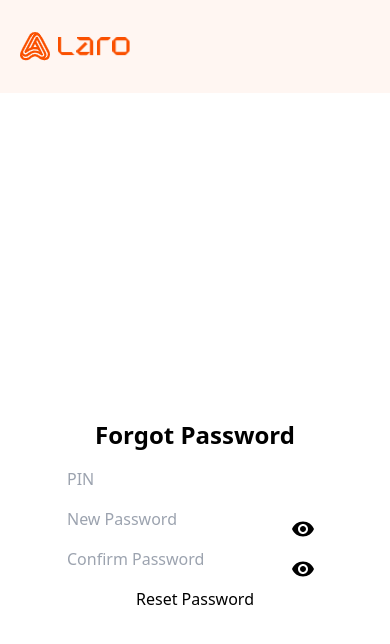
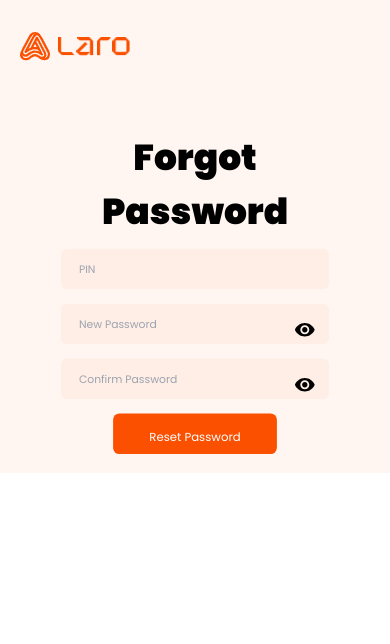
Before and after one commit to novice-is-me/Laro-App, a React (Vite) app: page /forgot-password in a window 390 px wide. Shown: the top 644 px of the page. Built offline with nearby package versions, Linux system fonts and the light colour scheme; a web font is replaced by a local one.

Commit message:
Fixed Design

```diff
--- a/src/pages/CreateAccount.jsx
+++ b/src/pages/CreateAccount.jsx
@@ -242,13 +242,17 @@ const CreateAccount = () => {
               {/* Error message for last name validation */}
             </li>
             <li className="mb-5">
-              <textarea
+              <input
+                type="text"
                 placeholder="Address"
                 required
                 onChange={(e) => setAddress(e.target.value)}
-                className="bg-[#FFEEE6] w-[298px] rounded-[7px] border-none pl-[20px] pr-[20px] pt-[10px] pb-[20px] text-[12px] font-Poppins"
-              ></textarea>
+                className={`bg-[#FFEEE6] w-[298px] h-[45px] rounded-[7px] border-none pl-[20px] pr-[35px] text-[12px] font-Poppins
+              ${address ? "outline-green-600" : "outline-none"}`}
+              />
+              {/* Error message for address validation */}
             </li>
+
             <li className="mb-5 ">
               <input
                 ref={userRef}
--- a/src/pages/ForgotPassword.jsx
+++ b/src/pages/ForgotPassword.jsx
@@ -58,16 +58,19 @@ const ForgotPassword = () => {
   };
 
   return (
-    <div className="flex flex-col items-center justify-center h-screen">
-      <h2 className="text-2xl font-bold mb-4">Forgot Password</h2>
-      <form className="flex flex-col gap-4 w-64" onSubmit={handleSubmit}>
+    <div className="bg-[#FFF6F2] flex w-full overflow-x-hidden box-border px-20 lg:px-14 sm:p-0">
+      <div className="box-border mx-auto relative flex flex-col justify-center items-start gap-3 w-[50%] sm:w-[100%] pl-24 lg:pl-0 sm:items-center sm:scale-[0.9] sm:text-center">
+        <h2 className="mt-[20px] text-[40px] font-Poppins font-black">
+          Forgot Password
+        </h2>
+        <form className="sm:text-center" onSubmit={handleSubmit}>
           <input
             type="text"
             placeholder="PIN"
             value={pin}
             onChange={(e) => setPin(e.target.value)}
             required
-          className="input-style"
+            className="bg-[#FFEEE6] w-[298px] h-[45px] rounded-[7px] border-none pl-[20px] pr-[35px] text-[12px] font-Poppins mb-4"
           />
           <div className="relative input-group">
             <input
@@ -76,11 +79,11 @@ const ForgotPassword = () => {
               value={newPassword}
               onChange={(e) => setNewPassword(e.target.value)}
               required
-            className="input-style"
+              className="bg-[#FFEEE6] w-[298px] h-[45px] rounded-[7px] border-none pl-[20px] pr-[35px] text-[12px] font-Poppins mb-4"
             />
             <span
               onClick={() => setShowNewPassword(!showNewPassword)}
-            className="absolute right-2 top-2 cursor-pointer"
+              className="absolute right-[15px] top-[15px] cursor-pointer"
             >
               {showNewPassword ? <VisibilityOff /> : <Visibility />}
             </span>
@@ -92,20 +95,30 @@ const ForgotPassword = () => {
               value={confirmPassword}
               onChange={(e) => setConfirmPassword(e.target.value)}
               required
-            className="input-style"
+              className="bg-[#FFEEE6] w-[298px] h-[45px] rounded-[7px] border-none pl-[20px] pr-[35px] text-[12px] font-Poppins mb-4"
             />
             <span
               onClick={() => setShowConfirmPassword(!showConfirmPassword)}
-            className="absolute right-2 top-2 cursor-pointer"
+              className="absolute right-[15px] top-[15px] cursor-pointer"
             >
               {showConfirmPassword ? <VisibilityOff /> : <Visibility />}
             </span>
           </div>
-        {error && <p className="text-red-500">{error}</p>}
-        <button type="submit" className="btn-style " disabled={loading}>
+          {error && (
+            <p className="text-red-600 mt-2 font-Poppins text-[12px]">
+              {error}
+            </p>
+          )}
+          <button
+            type="submit"
+            className={`h-[45px] outline-none bg-orange px-10 py-4 rounded-[7px] text-white font-Poppins text-[13px] w-fit
+    ${loading ? "cursor-not-allowed opacity-50" : ""}`}
+            disabled={loading}
+          >
             {loading ? "Resetting..." : "Reset Password"}
           </button>
         </form>
+      </div>
     </div>
   );
 };
--- a/src/pages/Matches.jsx
+++ b/src/pages/Matches.jsx
@@ -1,72 +1,60 @@
-import React, { useContext, useEffect, useState } from 'react'
-import ActiveMatchesCard from '../card/ActiveMatchesCard'
-import { FontAwesomeIcon } from '@fortawesome/react-fontawesome'
-import { faMagnifyingGlass, faSliders, } from '@fortawesome/free-solid-svg-icons'
-import { ActiveMatch, CardData } from '../constant/ActiveMatchData'
-import JoinViewActiveMatches from './JoinViewActiveMatches'
-import { joinGameContext } from '../App'
-import { RestartAlt } from '@mui/icons-material';
-
-
-
-
+import React, { useContext, useEffect, useState } from "react";
+import ActiveMatchesCard from "../card/ActiveMatchesCard";
+import { FontAwesomeIcon } from "@fortawesome/react-fontawesome";
+import {
+  faMagnifyingGlass,
+  faSliders,
+} from "@fortawesome/free-solid-svg-icons";
+import { ActiveMatch, CardData } from "../constant/ActiveMatchData";
+import JoinViewActiveMatches from "./JoinViewActiveMatches";
+import { joinGameContext } from "../App";
+import { RestartAlt } from "@mui/icons-material";
 
 const Matches = () => {
-
-  const {joinGame} = useContext(joinGameContext);
-  const [main, setMain] = useState('default');
+  const { joinGame } = useContext(joinGameContext);
+  const [main, setMain] = useState("default");
   const [selectedFilters, setSelectedFilters] = useState([]);
   const [filteredData, setFilteredData] = useState(ActiveMatch);
-  let filters = ["Shooting", "Slam Dunk", "Veteran", "Championship"]
-  let filters2 = ["5mins. / 4h", "10mins. / 4h"]
+  let filters = ["Shooting", "Slam Dunk", "Veteran", "Championship"];
+  let filters2 = ["5mins. / 4h", "10mins. / 4h"];
   const [sliders, setSliders] = useState(false);
 
-
   useEffect(() => {
-    console.log("joinGame input : " , joinGame);
-  }, [joinGame])
+    console.log("joinGame input : ", joinGame);
+  }, [joinGame]);
 
   const handleChange = (e) => {
     const inputFilter = e.target.value.toLowerCase();
-    const filtered = ActiveMatch.filter(card =>
+    const filtered = ActiveMatch.filter((card) =>
       card.title.toLowerCase().includes(inputFilter)
     );
     setFilteredData(filtered);
-  }
-
-
-
-
-
+  };
 
   const handleFilterTypeofGame = (selectedCategory) => {
-    if (selectedFilters.includes(selectedCategory)) { //if pressed again
+    if (selectedFilters.includes(selectedCategory)) {
+      //if pressed again
       let filters = selectedFilters.filter((el) => el !== selectedCategory); //removing same category
       setSelectedFilters(filters);
-    }else{ // nilalagy sa array
-      setSelectedFilters([...selectedFilters, selectedCategory])
-
+    } else {
+      // nilalagy sa array
+      setSelectedFilters([...selectedFilters, selectedCategory]);
     }
-  }
+  };
 
   const handleFilterMinsandQuarter = (selectedCategory) => {
-    if (selectedFilters.includes(selectedCategory)) { //if pressed again
+    if (selectedFilters.includes(selectedCategory)) {
+      //if pressed again
       let filters = selectedFilters.filter((el) => el !== selectedCategory); //removing same category
       setSelectedFilters(filters);
+    } else {
+      // nilalagy sa array
+      setSelectedFilters([...selectedFilters, selectedCategory]);
     }
-    else{ // nilalagy sa array
-      setSelectedFilters([...selectedFilters, selectedCategory])
-
-    }
-  }
-
-
-
-
+  };
 
   useEffect(() => {
     filterItems();
-
   }, [selectedFilters]);
 
   // const filterItems = () => {
@@ -102,165 +90,150 @@ const Matches = () => {
     if (selectedFilters.length > 0) {
       let filteredItems = [];
       selectedFilters.forEach((selectedCategory) => {
-        const categoryFilteredItems = ActiveMatch.filter((item) => item.category === selectedCategory);
-        const minsquarterFilteredItems = ActiveMatch.filter((item) => item.minsquarter === selectedCategory);
-        filteredItems = [...filteredItems, ...categoryFilteredItems, ...minsquarterFilteredItems];
+        const categoryFilteredItems = ActiveMatch.filter(
+          (item) => item.category === selectedCategory
+        );
+        const minsquarterFilteredItems = ActiveMatch.filter(
+          (item) => item.minsquarter === selectedCategory
+        );
+        filteredItems = [
+          ...filteredItems,
+          ...categoryFilteredItems,
+          ...minsquarterFilteredItems,
+        ];
       });
       // Remove duplicates based on ID
       const uniqueFilteredItems = filteredItems.filter((item, index) => {
-        return filteredItems.findIndex(obj => obj.id === item.id) === index;
+        return filteredItems.findIndex((obj) => obj.id === item.id) === index;
       });
       setFilteredData(uniqueFilteredItems);
     } else {
       setFilteredData([...ActiveMatch]);
     }
-  }
-
-
-
-
-
-
-
-
+  };
 
   return (
-    <div className='bg-[#fff6f2] w-full px-9 py-7'>
-
-      {main === 'default' &&
-        <div className='bg-[#ffeee6] p-[20px] rounded-[14px] px-20 xsm:px-0 '>
-          <div className=' mt-10 flex 950px:flex-col-reverse 950px:justify-center 950px:items-center'>
-
-            <div className='flex-1 justify-between flex-col sm:flex-col xsm:text-center'>
-
-              {joinGame &&
+    <div className="bg-[#fff6f2] w-full px-9 py-7">
+      {main === "default" && (
+        <div className="bg-[#ffeee6] p-[20px] rounded-[14px] px-20 xsm:px-0 ">
+          <div className=" mt-10 flex 950px:flex-col-reverse 950px:justify-center 950px:items-center">
+            <div className="flex-1 justify-between flex-col sm:flex-col xsm:text-center">
+              {joinGame && (
                 <div>
-                  <p className='text font-Poppins mb-2 text-[#bbbbbb] 950px:text-center'>Result</p>
-                  <h1 className='text-3xl font-bold font-Poppins uppercase mb-3 950px:text-center'>{joinGame}</h1>
-                  <p className='text-[#bbbbbb] font-Poppins mb-3 950px:text-center'>Suggested Most Search</p>
-                  <div className='mb-10 flex items-center flex-wrap md:gap-2 md:text-center'>
-
-
-
+                  <p className="text font-Poppins mb-2 text-[#bbbbbb] 950px:text-center">
+                    Result
+                  </p>
+                  <h1 className="text-3xl font-bold font-Poppins uppercase mb-3 950px:text-center">
+                    {joinGame}
+                  </h1>
+                  <p className="text-[#bbbbbb] font-Poppins mb-3 950px:text-center">
+                    Suggested Most Search
+                  </p>
+                  <div className="mb-10 flex items-center flex-wrap md:gap-2 md:text-center">
                     {ActiveMatch.map((card) => (
                       <button
                         key={card.id}
                         card={card}
-                        className='w-fit bg-[#D1CECE] rounded-full py-3 font-Poppins text-[12px] text-[#666666] ml-2 px-7'
+                        className="w-fit bg-[#D1CECE] rounded-full py-3 font-Poppins text-[12px] text-[#666666] ml-2 px-7"
                       >
                         {card.location}
                       </button>
-
                     ))}
 
                     <FontAwesomeIcon
                       icon={faSliders}
-                      className='ml-5 text-[#545454] cursor-pointer'
+                      className="ml-5 text-[#545454] cursor-pointer"
                       onClick={() => setSliders(!sliders)}
-
                     />
-                    <RestartAlt className='ml-5 text-[#545454]'/>
+                    <RestartAlt className="ml-5 text-[#545454]" />
                   </div>
 
-                  {sliders &&
+                  {sliders && (
+                    <div className=" flex  md:flex md:flex-col ">
+                      <div className=" w-1/2  1110:w-[90%] md:w-full">
+                        <p className="font-Poppins">Type of Game</p>
 
-                    <div className=' flex  md:flex md:flex-col '>
-                      <div className=' w-1/2  1110:w-[90%] md:w-full'>
-                        <p className='font-Poppins'>Type of Game</p>
-
-                        <div className='  grid grid-cols-2 justify-center items-center gap-3 mt-3 404px:grid-cols-1'>
+                        <div className="  grid grid-cols-2 justify-center items-center gap-3 mt-3 404px:grid-cols-1">
                           {filters.map((category, idx) => (
                             <button
                               onClick={() => handleFilterTypeofGame(category)}
                               key={idx}
-                              className={`w-[150px] bg-none border-orange border rounded-full py-3 font-Poppins text-[12px] text-[#666666] px-7 md:mx-auto ${selectedFilters?.includes(category) ? 'bg-orange text-[#ffffff]' : ''} `}
-
+                              className={`w-[150px] bg-none border-orange border rounded-full py-3 font-Poppins text-[12px] text-[#666666] px-7 md:mx-auto ${
+                                selectedFilters?.includes(category)
+                                  ? "bg-orange text-[#ffffff]"
+                                  : ""
+                              } `}
                             >
                               {category}
                             </button>
                           ))}
                         </div>
+                      </div>
+                      <div className="w-1/2 1139:flex 1139:justify-center 1139:flex-col 1139:items-center md:w-full">
+                        <p className="font-Poppins">Mins. and Quarter</p>
 
-                      </div>
-                      <div className='w-1/2 1139:flex 1139:justify-center 1139:flex-col 1139:items-center md:w-full'>
-                        <p className='font-Poppins'>Mins. and Quarter</p>
-
-                        <div className=' flex flex-col gap-3 mt-3 '>
+                        <div className=" flex flex-col gap-3 mt-3 ">
                           {filters2.map((category, idx) => (
                             <button
-                              onClick={() => handleFilterMinsandQuarter(category)}
+                              onClick={() =>
+                                handleFilterMinsandQuarter(category)
+                              }
                               key={idx}
-                              className={`w-[150px] bg-none border-orange border rounded-full py-3 font-Poppins text-[12px] text-[#666666] px-7 md:mx-auto ${selectedFilters?.includes(category) ? 'bg-orange text-[#ffffff]' : ''}`}
-
+                              className={`w-[150px] bg-none border-orange border rounded-full py-3 font-Poppins text-[12px] text-[#666666] px-7 md:mx-auto ${
+                                selectedFilters?.includes(category)
+                                  ? "bg-orange text-[#ffffff]"
+                                  : ""
+                              }`}
                             >
                               {category}
                             </button>
                           ))}
                         </div>
+                      </div>
+                    </div>
+                  )}
+                </div>
+              )}
 
-
-
-
-
+              <h1 className="font-Poppins font-bold text-3xl uppercase mb-2 mt-4 md:mx-auto">
+                Active Matches
+              </h1>
+              <p className="font-Poppins text-sm mb-4 text-[#bbbbbb] sm:text-center mt-2">
+                Discover the most recent active leagues and sporting events
+                available <br /> for participation, and feel free to share them
+                with your basketball-playing friends.
+              </p>
             </div>
 
-
-                    </div>
-
-
-
-
-                  }
-
-
-
-                </div>
-
-
-
-
-              }
-
-              <h1 className='font-Poppins font-bold text-3xl uppercase mb-2 mt-4 md:mx-auto'>Active Matches</h1>
-              <p className='font-Poppins text-sm mb-4 text-[#bbbbbb] sm:text-center mt-2'>Discover the most recent active leagues and sporting events available <br /> for participation, and feel free to share them with your basketball-playing friends.</p>
-
-
-            </div>
-
-
-            <div className='relative w-fit 404px:w-[250px]'>
+            <div className="relative w-fit 404px:w-[250px]">
               <input
                 type="text"
                 name=""
                 id=""
-                  placeholder='Join a game near you?'
-                  className='py-3 text-sm font-Poppins rounded-[30px] pl-5 pr-20 outline-none mb-4 404px:w-full '
+                placeholder="Join a game near you?"
+                className="py-3 text-sm font-Poppins rounded-[30px] pl-5 pr-20 outline-none mb-4 404px:w-full "
                 onChange={handleChange}
               />
-                <FontAwesomeIcon icon={faMagnifyingGlass} className='absolute right-5 top-3' />
+              <FontAwesomeIcon
+                icon={faMagnifyingGlass}
+                className="absolute right-5 top-3"
+              />
             </div>
           </div>
 
-
-
-          <div className='flex gap-2 flex-wrap scale-[1] mt-5 justify-center'>
-            {filteredData.map(card => (
+          <div className="flex gap-2 flex-wrap scale-[1] mt-5 justify-center">
+            {filteredData.map((card) => (
               <ActiveMatchesCard key={card.id} card={card} setMain={setMain} />
             ))}
           </div>
         </div>
-      }
+      )}
 
-      {main === 'join' &&
-        <JoinViewActiveMatches setMain={setMain} />
-      }
+      {main === "join" && <JoinViewActiveMatches setMain={setMain} />}
 
-      {main === 'view' &&
-        <JoinViewActiveMatches setMain={setMain} />
-      }
+      {main === "view" && <JoinViewActiveMatches setMain={setMain} />}
+    </div>
+  );
+};
 
-    </div>
-  )
-}
-
-export default Matches
+export default Matches;
```
Lines whose indentation alone changed are shown as unchanged.
